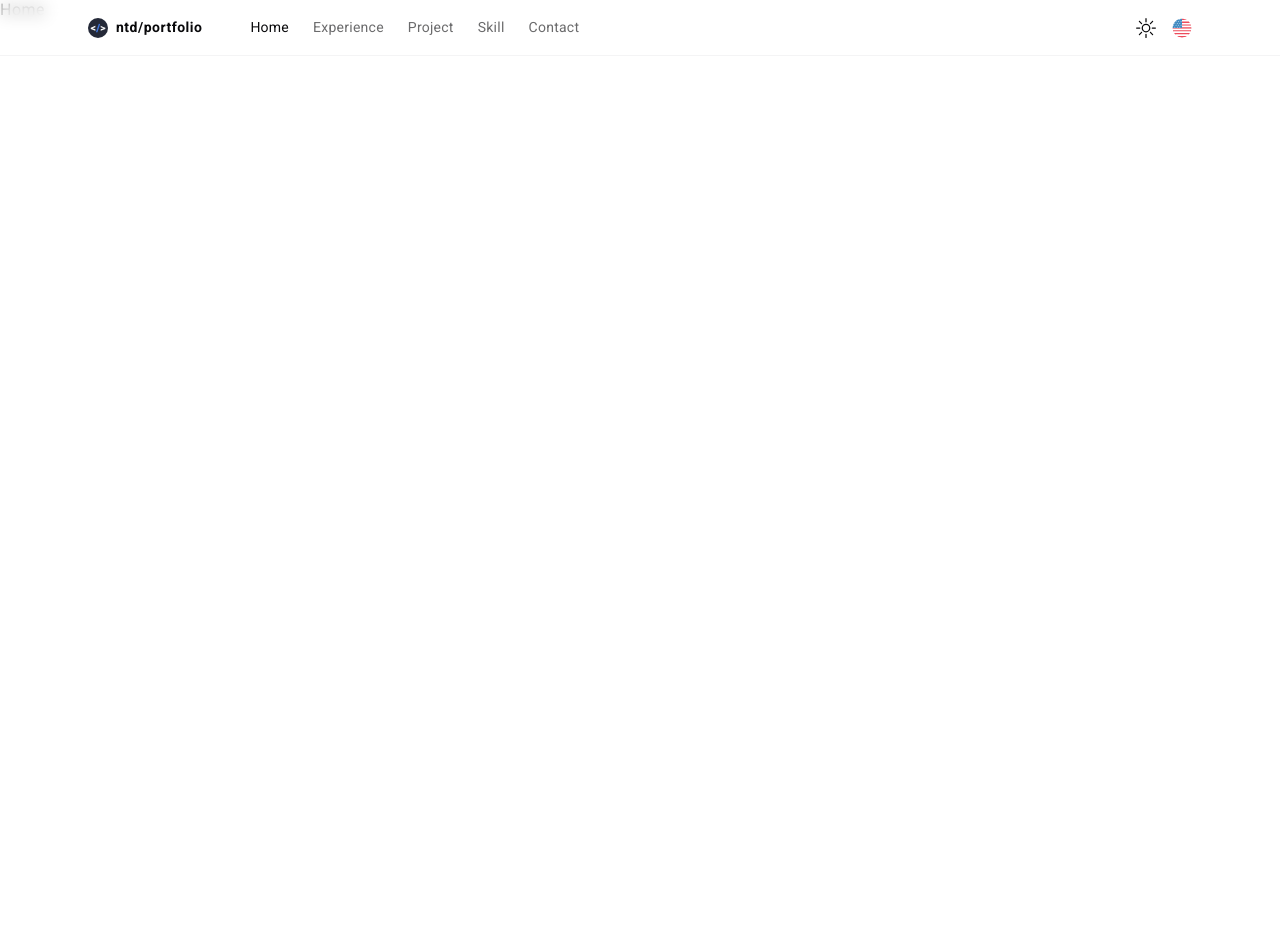
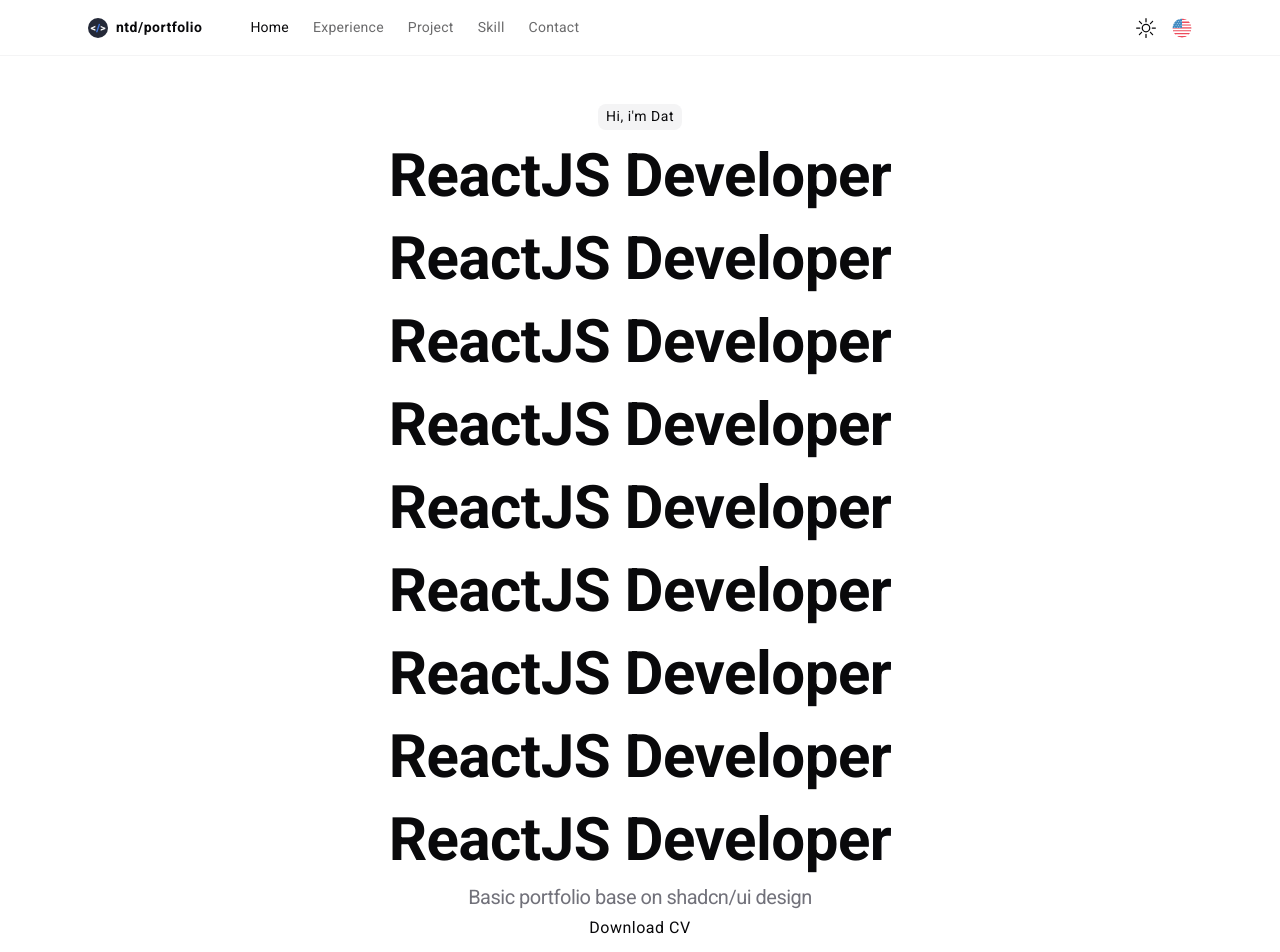
Before and after one commit to ntdat1306/portfolio-website, a React (Vite) app: page / in a window 1280 px wide. Shown: the top 952 px of the page. Before the commit the page ends 800 px from the top, so only its background shows below. Built offline with nearby package versions, Linux system fonts and the light colour scheme.

Commit message:
update: home

```diff
--- a/src/App.tsx
+++ b/src/App.tsx
@@ -1,7 +1,7 @@
 import React from 'react';
 import './App.scss';
 import { createBrowserRouter, RouterProvider } from 'react-router-dom';
-import Home from '@pages/home';
+import { Home } from '@pages/home';
 import Experience from '@pages/experience';
 import Layout from './pages';
 import LanguageContextProvider from '@context/LanguageContext';
--- a/src/assets/languages/us.ts
+++ b/src/assets/languages/us.ts
@@ -13,4 +13,14 @@
             system: 'System',
         },
     },
+    page: {
+        home: {
+            hero: {
+                line1: "Hi, i'm Dat",
+                line2: 'ReactJS Developer',
+                line3: 'Basic portfolio base on shadcn/ui design',
+                download: 'Download CV',
+            },
+        },
+    },
 };
--- /dev/null
+++ b/src/pages/home/Home.module.scss
@@ -0,0 +1,53 @@
+@use '@assets/styles/mixinPadding' as *;
+
+.home {
+    @include padding;
+    margin-top: var(--height-navbar);
+
+    .container {
+        display: flex;
+        align-items: center;
+        justify-content: center;
+        flex-direction: column;
+        gap: 0.5rem;
+        padding: 3rem 0;
+        text-align: center;
+        color: rgb(var(--foreground));
+
+        .line1 {
+            font-size: var(--font-s);
+            background: rgb(var(--muted));
+            border-radius: var(--radius-m);
+            padding: 0.25rem 0.5rem;
+        }
+
+        .line2 {
+            font-size: 3.75rem;
+            letter-spacing: var(--letter-spacing-h2);
+            font-weight: 700;
+        }
+
+        .line3 {
+            font-size: 3.75rem;
+            letter-spacing: var(--letter-spacing-h2);
+            color: rgb(var(--muted-foreground));
+            font-size: var(--font-l);
+        }
+
+        .avatar {
+            width: 75%;
+            max-width: 24rem;
+            aspect-ratio: 1/1;
+            border-radius: 70% 30% 30% 70% / 60% 40% 60% 40%;
+            overflow: hidden;
+            background: rgb(var(--muted));
+            // margin-top: -3rem;
+            opacity: 0.8;
+
+            img {
+                width: 100%;
+                height: 100%;
+            }
+        }
+    }
+}
--- /dev/null
+++ b/src/pages/home/Home.tsx
@@ -0,0 +1,31 @@
+import React from 'react';
+import styles from './Home.module.scss';
+import useLanguage from '@hooks/useLanguage';
+
+const Home = () => {
+    const dataLanguage = useLanguage();
+
+    return (
+        <div className={styles['home']}>
+            <div className={styles['container']}>
+                <div className={styles['line1']}>{dataLanguage?.page?.home?.hero?.line1}</div>
+                <div className={styles['line2']}>{dataLanguage?.page?.home?.hero?.line2}</div>
+                <div className={styles['line2']}>{dataLanguage?.page?.home?.hero?.line2}</div>
+                <div className={styles['line2']}>{dataLanguage?.page?.home?.hero?.line2}</div>
+                <div className={styles['line2']}>{dataLanguage?.page?.home?.hero?.line2}</div>
+                <div className={styles['line2']}>{dataLanguage?.page?.home?.hero?.line2}</div>
+                <div className={styles['line2']}>{dataLanguage?.page?.home?.hero?.line2}</div>
+                <div className={styles['line2']}>{dataLanguage?.page?.home?.hero?.line2}</div>
+                <div className={styles['line2']}>{dataLanguage?.page?.home?.hero?.line2}</div>
+                <div className={styles['line2']}>{dataLanguage?.page?.home?.hero?.line2}</div>
+                <div className={styles['line3']}>{dataLanguage?.page?.home?.hero?.line3}</div>
+                {/* <div className={styles['avatar']}>
+                    <img src='' alt='' />
+                </div> */}
+                <div className={styles['btn-download-cv']}>Download CV</div>
+            </div>
+        </div>
+    );
+};
+
+export default Home;
--- a/src/pages/home/index.tsx
+++ b/src/pages/home/index.tsx
@@ -1,7 +1 @@
-import React from 'react';
-
-const Home = () => {
-    return <div>Home</div>;
-};
-
-export default Home;
+export { default as Home } from './Home';
```
